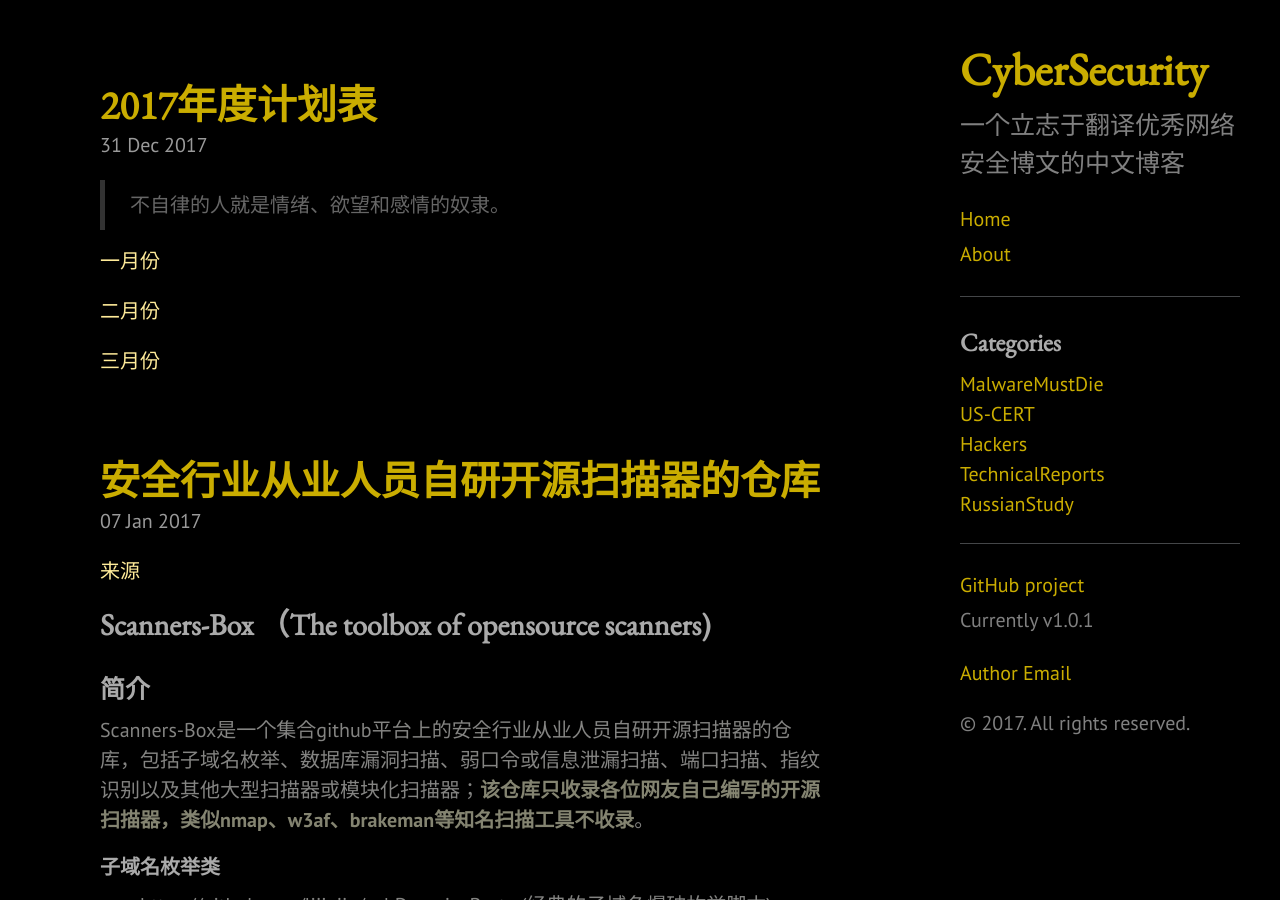
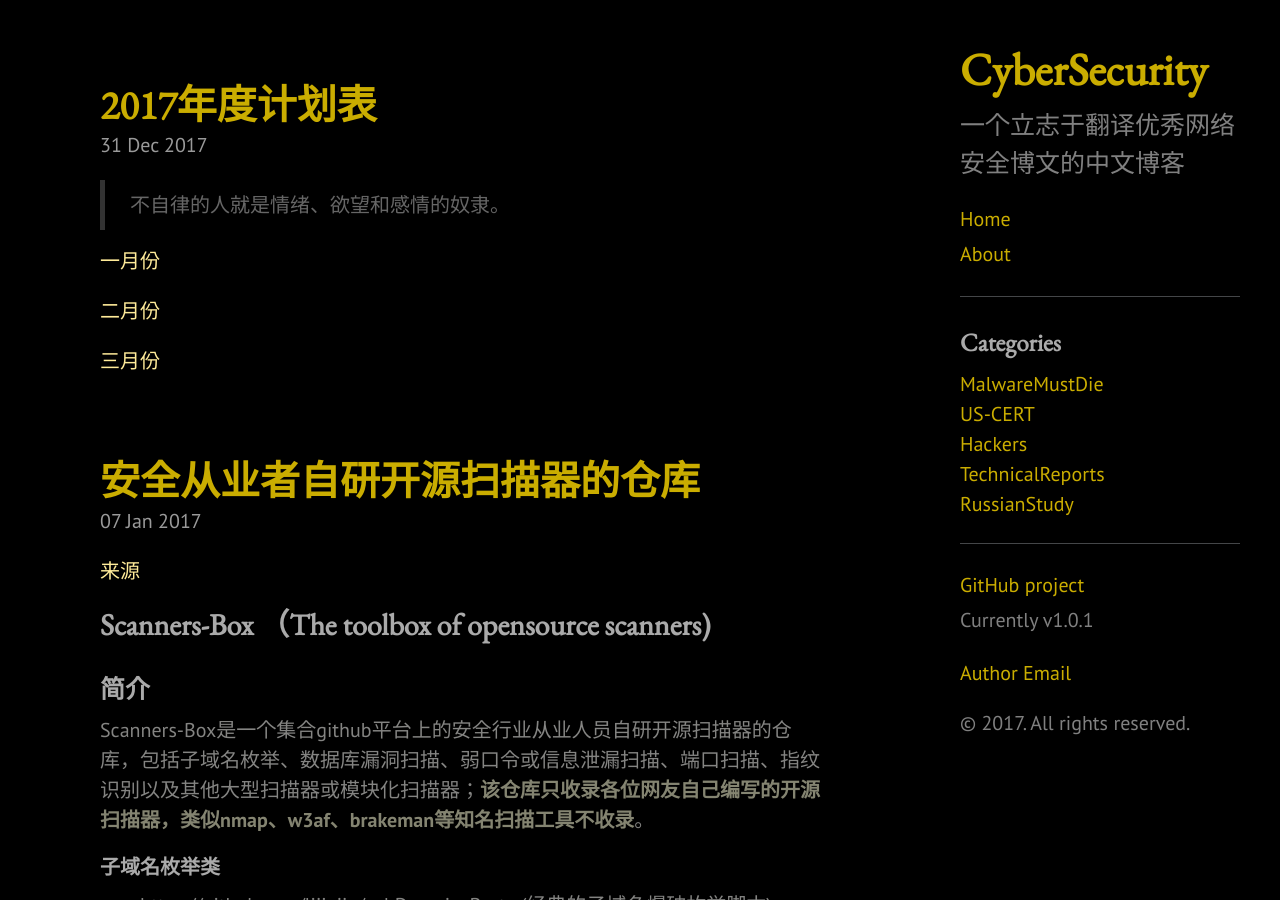
Before and after one commit to jesseei/jesseei.github.io, a Jekyll site: the page built from index.html, in a window 1280 px wide and 900 px high. Built offline with Jekyll 4.4.1, drawn with Linux system fonts in a browser that asks for light colours; the list of posts is cut into pages by our own code.

Commit message:
Update 2017-01-07-scanner-box.md

```diff
--- a/_posts/2017-01-07-scanner-box.md
+++ b/_posts/2017-01-07-scanner-box.md
@@ -1,6 +1,6 @@
 ---
 layout: post
-title: 安全行业从业人员自研开源扫描器的仓库
+title: 安全从业者自研开源扫描器的仓库
 category: Hackers
 ---
 
```
